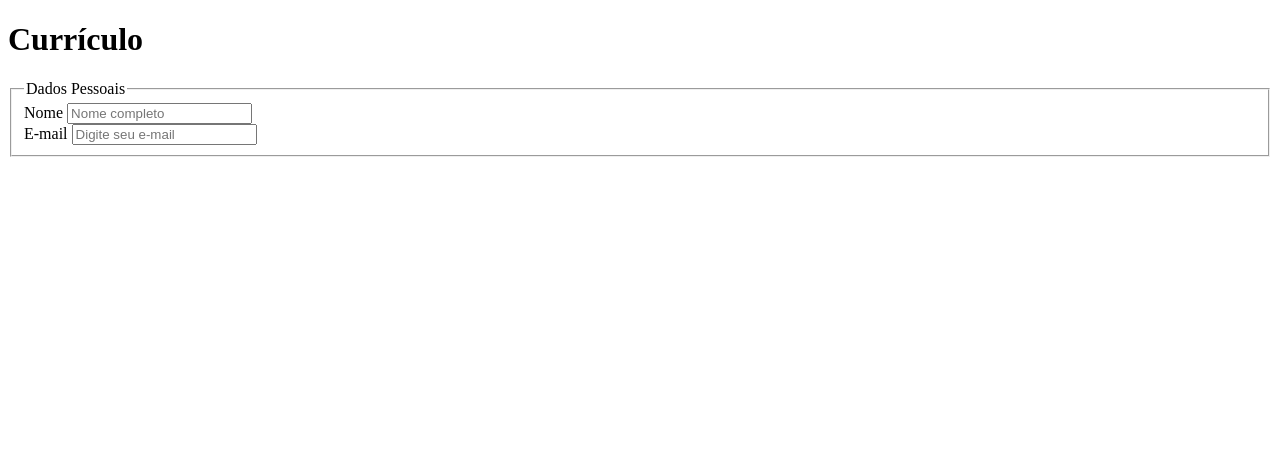
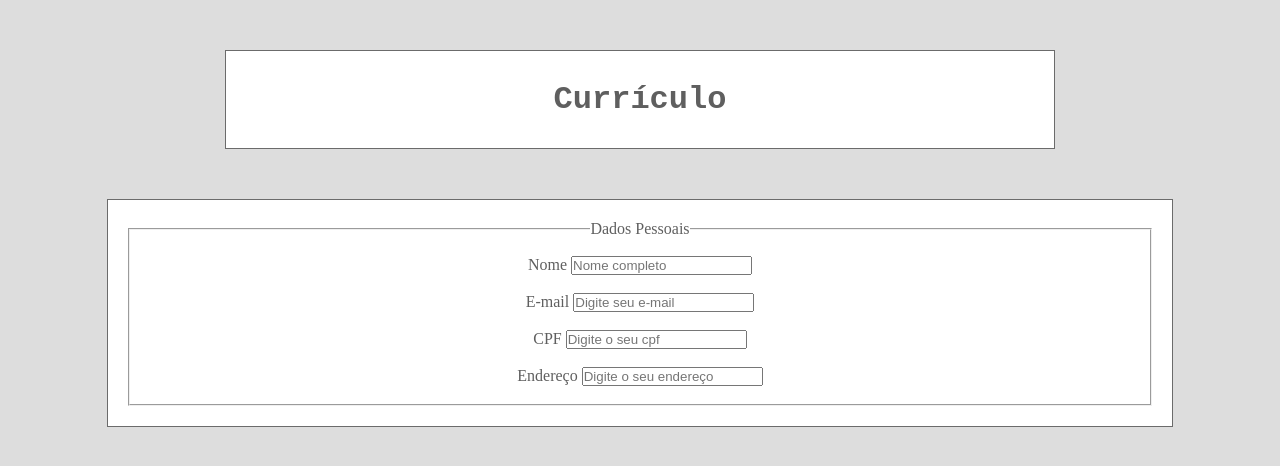
Before and after one commit to Josimar-Souza/trybe-exercises, a plain HTML site: page exercises/html-e-css-forms-flexbox-e-responsivo_1/form.html in a window 1280 px wide. Drawn offline with Linux system fonts and the light colour scheme.

Commit message:
Adiciona novos inputs e adiciona estilo a pagina

```diff
--- a/exercises/html-e-css-forms-flexbox-e-responsivo_1/form.html
+++ b/exercises/html-e-css-forms-flexbox-e-responsivo_1/form.html
@@ -2,13 +2,14 @@
 <html lang="pt-br">
 <head>
     <meta charset="UTF-8">
-    <title>Formulário</title>
+    <title>Currículo</title>
+    <link rel="stylesheet" href="style.css">
 </head>
 <body>
     <header class="header">
         <h1>Currículo</h1>
     </header>
-    <form action="" method="get">
+    <form action="" method="get" class="form">
         <fieldset class="dados-pessoais">
             <legend>Dados Pessoais</legend>
             <div class="dados-pessoais-linha">
@@ -16,8 +17,16 @@
                 <input type="text" name="name" id="input-name" placeholder="Nome completo" maxlength="40" required>
             </div>
             <div class="dados-pessoais-linha">
-                <label for="input-name">E-mail</label>
-                <input type="email" name="email" id="input-email" placeholder="Digite seu e-mail">
+                <label for="input-email">E-mail</label>
+                <input type="email" name="email" id="input-email" placeholder="Digite seu e-mail" maxlength="50" required>
+            </div>
+            <div class="dados-pessoais-linha">
+                <label for="input-cpf">CPF</label>
+                <input type="text" name="cpf" id="input-cpf" placeholder="Digite o seu cpf" maxlength="11" required>
+            </div>
+            <div class="dados-pessoais-linha">
+                <label for="input-endereco">Endereço</label>
+                <input type="text" name="endereco" id="input-endereco" placeholder="Digite o seu endereço" maxlength="200" required>
             </div>
         </fieldset>
     </form>
--- /dev/null
+++ b/exercises/html-e-css-forms-flexbox-e-responsivo_1/style.css
@@ -0,0 +1,33 @@
+* {
+    margin: 0px;
+    padding: 0px;;
+}
+
+body {
+    text-align: center;
+    color: rgb(95, 95, 95);
+    background-color: rgb(221, 221, 221);
+}
+
+.header {
+    background-color: white;
+    width: 60%;
+    padding: 30px;
+    margin: 50px auto 50px auto;
+    font-family: monospace, arial, sans-serif;
+    border: 1px solid rgb(107, 107, 107);
+}
+
+.form {
+    background-color: white;
+    width: 80%;
+    margin-bottom: 15px;
+    margin-left: auto;
+    margin-right: auto;
+    padding: 20px;
+    border: 1px solid rgb(107, 107, 107);
+}
+
+.dados-pessoais-linha {
+    margin: 18px;
+}
```
